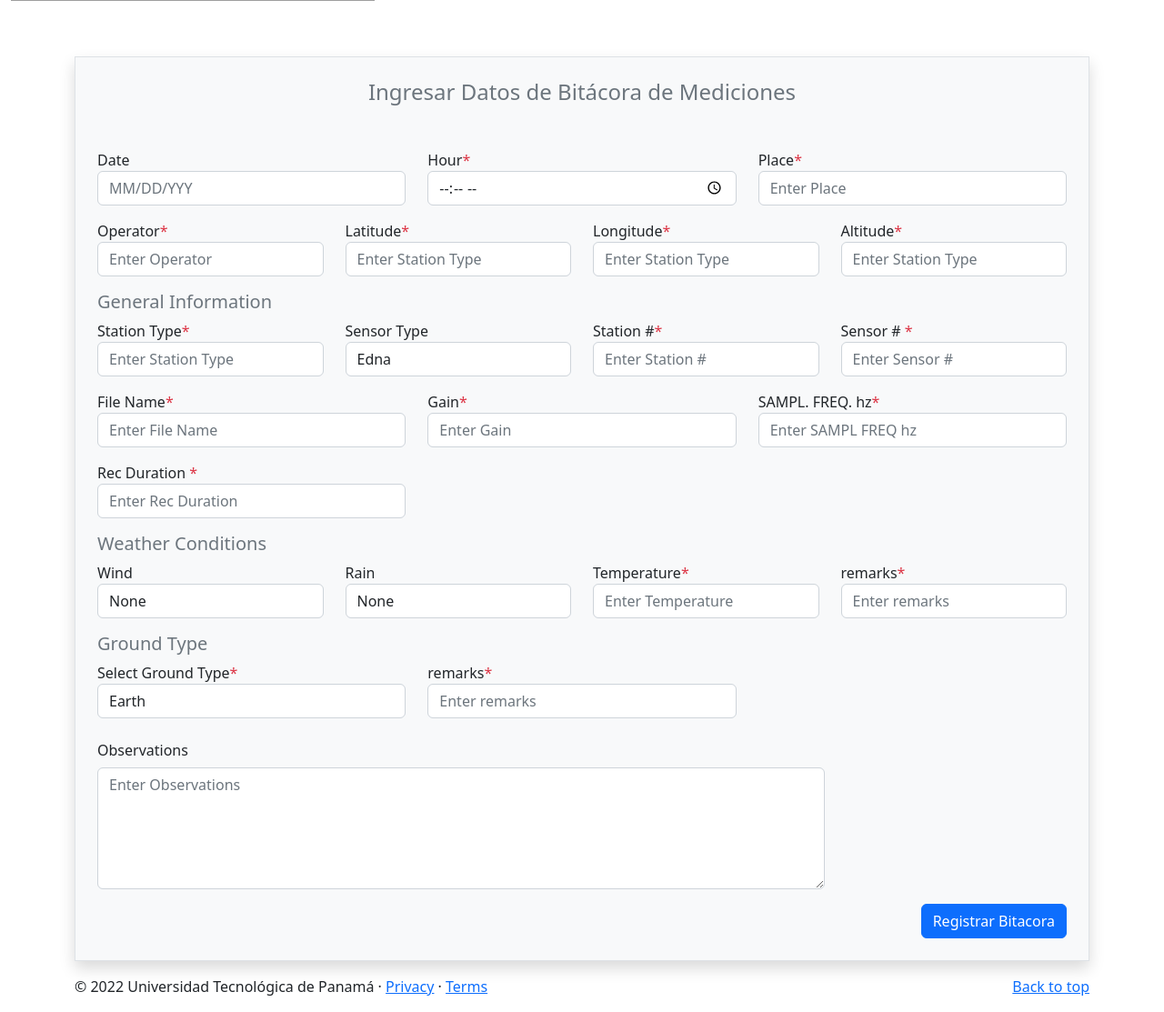
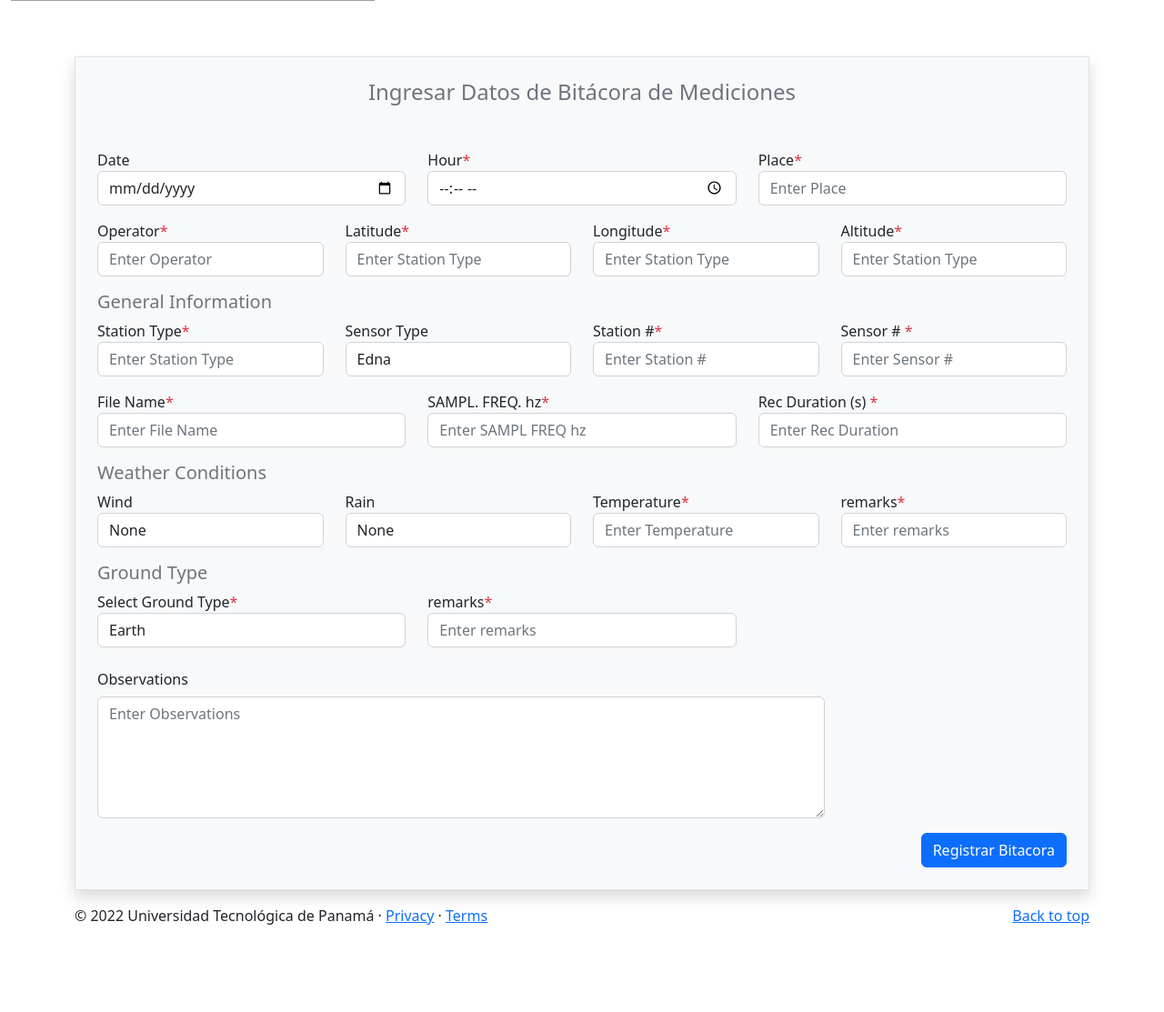
Before and after one commit to MikeDev00/Proyecto-GIIS, a Django app: page /bitacora/ in a window 1280 px wide. Shown: the part 312-1425 px from the top of the page at 91% size. After the commit the page ends 1329 px from the top, so only its background shows below. Run offline with Django 4.2, Linux system fonts and the light colour scheme; some libraries are stand-ins or nearby versions; grey boxes are pictures that could not be loaded.

Commit message:
Conexion base de datos con bitacoras

```diff
--- a/ProyectoGIIS/ProyectoGIIS/settings.py
+++ b/ProyectoGIIS/ProyectoGIIS/settings.py
@@ -81,7 +81,7 @@ DATABASES = {
         'ENGINE': 'djongo',
         'NAME': 'GIIS',
         "CLIENT":{
-            'host': 'mongodb+srv://admin:1234@giis.lszcdmn.mongodb.net/?retryWrites=true&w=majority',
+            'host': 'mongodb+srv://admin:1234@proyecto.hxkzzt7.mongodb.net/?retryWrites=true&w=majority',
             'username': 'admin',
             'password': '1234',
         },
--- a/ProyectoGIIS/home/templates/bitacora.html
+++ b/ProyectoGIIS/home/templates/bitacora.html
@@ -1,4 +1,5 @@
 {%load static%}
+
 
 <!DOCTYPE html>
 <html lang="es">
@@ -14,23 +15,6 @@
 
     <!-- Include jQuery -->
 <script type="text/javascript" src="https://code.jquery.com/jquery-1.11.3.min.js"></script>
-
-<!-- Include Date Range Picker -->
-<script type="text/javascript" src="https://cdnjs.cloudflare.com/ajax/libs/bootstrap-datepicker/1.4.1/js/bootstrap-datepicker.min.js"></script>
-<link rel="stylesheet" href="https://cdnjs.cloudflare.com/ajax/libs/bootstrap-datepicker/1.4.1/css/bootstrap-datepicker3.css"/>
-<script>
-    $(document).ready(function(){
-      var date_input=$('input[name="date"]'); //our date input has the name "date"
-      var container=$('.bootstrap-iso form').length>0 ? $('.bootstrap-iso form').parent() : "body";
-      var options={
-        format: 'mm/dd/yyyy',
-        container: container,
-        todayHighlight: true,
-        autoclose: true,
-      };
-      date_input.datepicker(options);
-    })
-</script>
 
 </head>
 
@@ -48,13 +32,9 @@
                             <!-- Primera Seccion del formulario -->
 
                             <div class="mb-3 col-md-4 ">
-
-
-
-                                       <form method="post">
                                          <div class="form-group">
-                                           <label class="control-label" for="date">Date</label>
-                                           <input class="form-control" id="date" name="date" placeholder="MM/DD/YYY" type="text"/>
+                                           <label for="date">Date</label>
+                                           <input class="form-control" id="fecha" name="fecha" placeholder="MM/DD/YYY" type="date" >
                                          </div>
 
                             </div>
@@ -62,19 +42,19 @@
 
 
                             <div class="mb-3 col-md-4">
-                                <label for="Hour">Hour<span class="text-danger">*</span></label>
-                                <input type="time" name="Hour" class="form-control" placeholder="Enter Hour" id="hour">
+                                <label for="hour">Hour<span class="text-danger">*</span></label>
+                                <input type="time" name="hour" class="form-control" placeholder="Enter Hour" id="hour">
                             </div>
 
                             <div class="mb-3 col-md-4">
-                                <label for="Place">Place<span class="text-danger">*</span></label>
-                                <input type="text" name="Place" class="form-control" placeholder="Enter Place" id="place">
+                                <label for="place">Place<span class="text-danger">*</span></label>
+                                <input type="text" name="place" class="form-control" placeholder="Enter Place" id="place">
                             </div>
 
                             <!-- Segunda Seccion del formulario -->
                             <div class="mb-3 col-md-3">
-                                <label for="Operator">Operator<span class="text-danger">*</span></label>
-                                <input type="text" name="Operator" class="form-control" placeholder="Enter Operator" id="operator">
+                                <label for="operator">Operator<span class="text-danger">*</span></label>
+                                <input type="text" name="operator" class="form-control" placeholder="Enter Operator" id="operator">
                             </div>
 
 
@@ -82,76 +62,68 @@
 
                              <div class="mb-3 col-md-3">
                                 <label for="latitude">Latitude<span class="text-danger">*</span></label>
-                                <input type="number" name="Statype" class="form-control" placeholder="Enter Station Type" id="latitude">
+                                <input type="text" name="latitude" class="form-control" placeholder="Enter Station Type" id="latitude">
                             </div>
 
                             <div class="mb-3 col-md-3">
                                 <label for="longitude">Longitude<span class="text-danger">*</span></label>
-                                <input type="number" name="Statype" class="form-control" placeholder="Enter Station Type" id="longitude">
+                                <input type="text" name="longitude" class="form-control" placeholder="Enter Station Type" id="longitude">
                             </div>
 
                             <div class="mb-3 col-md-3">
                                 <label for="altitude">Altitude<span class="text-danger">*</span></label>
-                                <input type="number" name="Statype" class="form-control" placeholder="Enter Station Type" id="altitude">
+                                <input type="text" name="altitude" class="form-control" placeholder="Enter Station Type" id="altitude">
                             </div>
-
-
-
-
 
                             <h5 class="mb-8 text-secondary">General Information </h5>
 
                             <div class="mb-3 col-md-3">
-                                <label for="Statype">Station Type<span class="text-danger">*</span></label>
-                                <input type="text" name="Statype" class="form-control" placeholder="Enter Station Type" id="Statype">
+                                <label for="statype">Station Type<span class="text-danger">*</span></label>
+                                <input type="text" name="statype" class="form-control" placeholder="Enter Station Type" id="statype">
                             </div>
 
                             <div class="mb-3 col-md-3">
-                                <label for="Senstype"> Sensor Type </label>
-                                <select id="Senstype" name="Senstype" class ="form-control">
+                                <label for="senstype"> Sensor Type </label>
+                                <select id="senstype" name="senstype" class ="form-control">
                                     <option value="Edna">Edna</option>
-                                    <option value="Fisc">Fisc (5m/s)</option>
+                                    <option value="Fisc (5m/s)">Fisc (5m/s)</option>
                                   </select>
                             </div>
 
                             <div class="mb-3 col-md-3">
-                                <label for="Statnum">Station #<span class="text-danger">*</span></label>
-                                <input type="number" name="Statnum" class="form-control" placeholder="Enter Station #" id="Statnum">
+                                <label for="statnum">Station #<span class="text-danger">*</span></label>
+                                <input type="text" name="statnum" class="form-control" placeholder="Enter Station #" id="statnum">
                             </div>
 
                             <div class="mb-3 col-md-3">
-                                <label for="Sensnum">Sensor # <span class="text-danger">*</span></label>
-                                <input type="number" name="Sensnum" class="form-control" placeholder="Enter Sensor # " id="Sensnum">
+                                <label for="sensnum">Sensor # <span class="text-danger">*</span></label>
+                                <input type="text" name="sensnum" class="form-control" placeholder="Enter Sensor # " id="sensnum">
                             </div>
 
                             <!-- Cuarta  Seccion del formulario -->
 
 
                             <div class="mb-3 col-md-4">
-                                <label for="Flname">File Name<span class="text-danger">*</span></label>
-                                <input type="text" name="Flname" class="form-control" placeholder="Enter File Name" id="Flname">
+                                <label for="flname">File Name<span class="text-danger">*</span></label>
+                                <input type="text" name="flname" class="form-control" placeholder="Enter File Name" id="flname">
                             </div>
 
 
 
                             <!-- Quinta  Seccion del formulario -->
 
-                            <div class="mb-3 col-md-4 ">
-                                <label for="Gain">Gain<span class="text-danger">*</span></label>
-                                <input type="text" name="Gain" class="form-control" placeholder="Enter Gain" form="Gain">
+
+                            <div class="mb-3 col-md-4">
+                                <label for="freq">SAMPL. FREQ. hz<span class="text-danger">*</span></label>
+                                <input type="text" name="freq" class="form-control" placeholder="Enter SAMPL FREQ hz" id="freq">
                             </div>
 
                             <div class="mb-3 col-md-4">
-                                <label for="Freq">SAMPL. FREQ. hz<span class="text-danger">*</span></label>
-                                <input type="number" name="Freq" class="form-control" placeholder="Enter SAMPL FREQ hz" id="Freq">
+                                <label for="duration">Rec Duration (s) <span class="text-danger">*</span></label>
+                                <input type="text" name="duration" class="form-control" placeholder="Enter Rec Duration" id="duration">
                             </div>
 
-                            <div class="mb-3 col-md-4">
-                                <label for="Duration">Rec Duration <span class="text-danger">*</span></label>
-                                <input type="number" name="Duration" class="form-control" placeholder="Enter Rec Duration" id="Duration">
-                            </div>
-
-                            <!-- Secta  Seccion del formulario -->
+                            <!-- Sexta  Seccion del formulario -->
                             <h5 class="mb-8 text-secondary">Weather Conditions </h5>
                             <div class="mb-3 col-md-3">
                                 <label for="windopts"> Wind </label>
@@ -167,28 +139,28 @@
                                 <label for="rainopts" >Rain</label>
                                 <select id="rainopts" name="rainopts" class ="form-control">
                                     <option value="Rnone">None</option>
-                                    <option value="Rweak">Weak (5m/s)</option>
+                                    <option >Weak (5m/s)</option>
                                     <option value="Rmedium">Medium</option>
                                     <option value="Rstrong">Strong</option>
                                   </select>
                             </div>
 
                             <div class="mb-3 col-md-3 ">
-                                <label>Temperature<span class="text-danger">*</span></label>
-                                <input type="number" name="temp" class="form-control" placeholder="Enter Temperature">
+                                <label for="temp">Temperature<span class="text-danger">*</span></label>
+                                <input type="text" name="temp" id="temp" class="form-control" placeholder="Enter Temperature">
                             </div>
 
                             <div class="mb-3 col-md-3 ">
                                 <label form="remarkstemp">remarks<span class="text-danger">*</span></label>
-                                <input id="remarkstemp" type="text" name="remarks" class="form-control" placeholder="Enter remarks">
+                                <input id="remarkstemp" type="text" name="remarkstemp" class="form-control" placeholder="Enter remarks">
                             </div>
 
                             <!-- septima  Seccion del formulario -->
                             <h5 class="mb-8 text-secondary">Ground Type </h5>
 
                             <div class="mb-3 col-md-4">
-                                <label for="Groundtyp" >Select Ground Type<span class="text-danger">*</span></label>
-                                <select id="Groundtyp" name="Groundtyp" class="form-control">
+                                <label for="groundtyp" >Select Ground Type<span class="text-danger">*</span></label>
+                                <select id="groundtyp" name="groundtyp" class="form-control">
                                     <option value="earth">Earth</option>
                                     <option value="gravel">Gravel</option>
                                     <option value="sand">Sand</option>
@@ -201,85 +173,22 @@
                                     </select>
                             </div>
 
+                            <div class="mb-3 col-md-4 ">
+                                <label for="remarksgro">remarks<span class="text-danger">*</span></label>
+                                <input id="remarksgro" type="text" name="remarksgro" class="form-control" placeholder="Enter remarks">
+                            </div>
 
-                            <!--
-
-                            <div class="form-check form-check-inline">
-                                <label class="col-md-12">Select Ground Type</label>
-                                <div class="col-md-12">
-                                    <div class="row">
-                                        <div class="col">
-                                            <input name="Groundtyp" id="Groundtyp_0" type="checkbox" class="custom-control-input" value="earth">
-                                            <label for="Groundtyp_0" class="custom-control-label">Earth</label>
-                                        </div>
-                                        <div class="col">
-                                            <input name="Groundtyp" id="Groundtyp_1" type="checkbox" class="custom-control-input" value="gravel">
-                                            <label for="Groundtyp_1" class="custom-control-label">Gravel</label>
-                                        </div>
-                                        <div class="col">
-                                            <input name="Groundtyp" id="Groundtyp_2" type="checkbox" class="custom-control-input" value="sand">
-                                            <label for="Groundtyp_2" class="custom-control-label">Sand</label>
-                                        </div>
-
-
-
-                                        <div class="col">
-                                            <input name="Groundtyp" id="Groundtyp_3" type="checkbox" class="custom-control-input" value="rock">
-                                            <label for="Groundtyp_3" class="custom-control-label">Rock</label>
-                                        </div>
-                                        <div class="col">
-                                            <input name="Groundtyp" id="Groundtyp_4" type="checkbox" class="custom-control-input" value="grass">
-                                            <label for="Groundtyp_4" class="custom-control-label">Grass</label>
-                                        </div>
-                                        <div class="col">
-                                            <input name="Groundtyp" id="Groundtyp_5" type="checkbox" class="custom-control-input" value="asphalt">
-                                            <label for="Groundtyp_5" class="custom-control-label">Asphalt</label>
-                                        </div>
-
-                                        <div class="col">
-                                            <input name="Groundtyp" id="Groundtyp_6" type="checkbox" class="custom-control-input" value="cement">
-                                            <label for="Groundtyp_6" class="custom-control-label">Cement</label>
-                                          </div>
-
-                                          <div class="col">
-                                            <input name="Groundtyp" id="Groundtyp_7" type="checkbox" class="custom-control-input" value="concrete">
-                                            <label for="Groundtyp_7" class="custom-control-label">Concrete</label>
-                                          </div>
-
-                                          <div class="col">
-                                            <input name="Groundtyp" id="Groundtyp_8" type="checkbox" class="custom-control-input" value="paved">
-                                            <label for="Groundtyp_8" class="custom-control-label">Paved</label>
-                                          </div>
-                                    </div>
+                            <div class="mb-3 col-md-12">
+                                <label for="observations" class="col-3 col-form-label">Observations</label>
+                                <div class="col-9">
+                                  <textarea id="observations" name="observations" cols="40" rows="5" class="form-control" placeholder="Enter Observations"></textarea>
                                 </div>
                               </div>
 
-                              -->
+                            <div class="col-md-12">
 
+                               <button type="submit" class="btn btn-primary float-end">Registrar Bitacora</button>
 
-                            <div class="mb-3 col-md-4 ">
-                                <label for="remarksgro">remarks<span class="text-danger">*</span></label>
-                                <input id="remarksgro" type="text" name="remarks" class="form-control" placeholder="Enter remarks">
-                            </div>
-
-                            <!-- septima  Seccion del formulario
-                            <div class="mb-3 col-md-12 ">
-                                <label>Observations<span class="text-danger">*</span></label>
-                                <input type="text" name="observa" class="form-control" placeholder="Enter Observations">
-                            </div>
-
-                            -->
-
-                            <div class="mb-3 col-md-12">
-                                <label for="Observations" class="col-3 col-form-label">Observations</label>
-                                <div class="col-9">
-                                  <textarea id="Observations" name="Observations" cols="40" rows="5" class="form-control" placeholder="Enter Observations"></textarea>
-                                </div>
-                              </div>
-
-
-                            <div class="col-md-12">
-                               <button class="btn btn-primary float-end">Registrar Bitacora</button>
                             </div>
                         </div>
                     </form>
@@ -291,5 +200,7 @@
     </div>
     <script src="https://cdnjs.cloudflare.com/ajax/libs/bootstrap-select/1.14.0-beta2/js/bootstrap-select.min.js"></script>
 
-    {%include "footer.html"%}
+
 </body>
+
+{%include "footer.html"%}
--- a/ProyectoGIIS/home/templates/navbar.html
+++ b/ProyectoGIIS/home/templates/navbar.html
@@ -35,7 +35,7 @@
 
 
           <li class="nav-item">
-            <a class="nav-link" href="{% url 'Bitacora' %}">Bitácora</a>
+            <a class="nav-link" href="{% url 'bitacora' %}">Bitácora</a>
           </li>
 
         </ul>
--- a/ProyectoGIIS/home/urls.py
+++ b/ProyectoGIIS/home/urls.py
@@ -3,7 +3,7 @@ from django.urls import path
 from . import views
 urlpatterns = [
     path('', views.home, name = 'home'),
-    path('bitacora/',views.bitacora ,name='Bitacora'),
+    path('bitacora/',views.bitacora ,name='bitacora'),
     path('datos/',views.datos, name='datos'),
-    path('aboutus/', views.aboutus,name='AboutUs')
+    path('aboutus/', views.aboutus,name='AboutUs'),
 ]
--- a/ProyectoGIIS/home/views.py
+++ b/ProyectoGIIS/home/views.py
@@ -1,14 +1,54 @@
 from django.shortcuts import render, redirect
-from django.http import HttpResponse
 from django.apps import apps
 import pymongo
+
+from .forms import BitacoraForm
+from .forms import CarForm
+
+def connectDB():
+    datosBitacora = pymongo.MongoClient("mongodb+srv://admin:1234@proyecto.hxkzzt7.mongodb.net/?retryWrites=true&w=majority")
+    giisDB = datosBitacora.GIIS
+    return giisDB
+
 
 def home(request):
     return render (request, 'home.html')
 
 
 def bitacora(request):
-    return render(request,"bitacora.html")
+    if request.method == 'GET':
+        return render(request,'bitacora.html')
+    if request.method == 'POST':
+        form = BitacoraForm(request.POST or None)
+        if form.is_valid():
+            fecha = form.cleaned_data.get("fecha")
+            hour = form.cleaned_data.get("hour")
+            place = form.cleaned_data.get("place")
+            operator = form.cleaned_data.get("operator")
+            latitude = form.cleaned_data.get("latitude")
+            longitude = form.cleaned_data.get("longitude")
+            altitude = form.cleaned_data.get("altitude")
+            statype = form.cleaned_data.get("statype")
+            senstype = form.cleaned_data.get("senstype")
+            statnum = form.cleaned_data.get("statnum")
+            sensnum = form.cleaned_data.get("sensnum")
+            flname = form.cleaned_data.get("flname")
+            freq  = form.cleaned_data.get("freq")
+            duration  = form.cleaned_data.get("duration")
+            windopts = form.cleaned_data.get("windopts")
+            rainopts = form.cleaned_data.get("rainopts")
+            temp = form.cleaned_data.get("temp")
+            remarkstemp = form.cleaned_data.get("remarkstemp")
+            groundtyp = form.cleaned_data.get("groundtyp")
+            remarksgro = form.cleaned_data.get("remarksgro")
+            observations = form.cleaned_data.get("observations")
+        myDB = connectDB()
+        bitacora = myDB["Bitacora"]
+        bitacora.insert_one( { "Fecha": fecha ,"Hora": hour, "Lugar": place, "Operador": operator, "Latitud": latitude, "Longitud": longitude,
+        "Altitud": altitude, "Statype": statype, "Senstype": senstype, "Statnum": statnum, "Sensnum": sensnum, "FlName": flname, "Freq" : freq,
+        "Duration": duration, "WindOpts": windopts, "RainOpts":rainopts, "Temp":temp, "RemarksTemp":remarkstemp, "GroundType": groundtyp,
+        "RemarksGround": remarksgro, "Observations": observations } )
+        return redirect('home')
 
 
 def datos(request):
```
Also changed, not shown: ProyectoGIIS/home/forms.py (added, +31 -0 lines).
